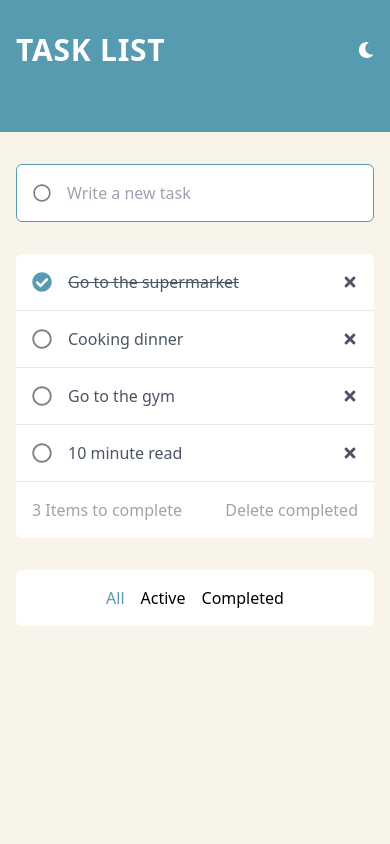
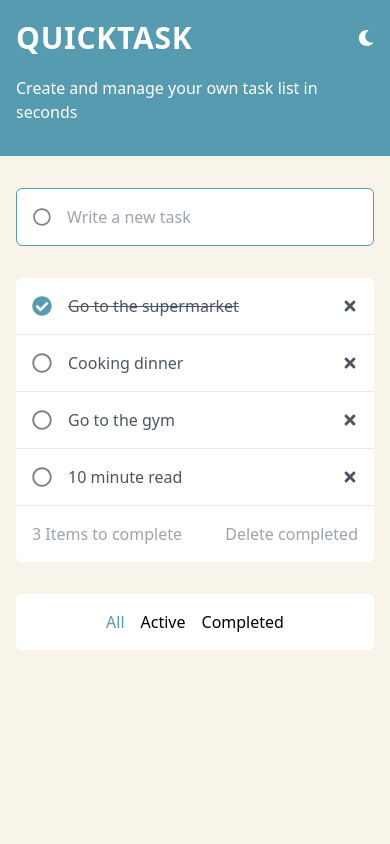
Before and after one commit to EvaGonz84/Task-list-React-and-Tailwindcss, a React (Vite) app: page / in a window 390 px wide. Shown: the top 844 px of the page. Built offline with nearby package versions, Linux system fonts and the light colour scheme.

Commit message:
review texts and styles

```diff
--- a/index.html
+++ b/index.html
@@ -4,7 +4,7 @@
     <meta charset="UTF-8" />
     <link rel="icon" type="image/svg+xml" href="/vite.svg" />
     <meta name="viewport" content="width=device-width, initial-scale=1.0" />
-    <title>TODO APP</title>
+    <title>QuickTask</title>
   </head>
   <body>
     <div id="root"></div>
--- a/src/App.jsx
+++ b/src/App.jsx
@@ -1,4 +1,4 @@
-import { useState } from "react";
+import { useEffect, useState } from "react";
 import Header from "./components/header/Header";
 import ComputedTask from "./components/task/ComputedTask";
 import CreateTask from "./components/task/CreateTask";
@@ -19,7 +19,7 @@ const App = () => {
   //method to create the task
   const createNewTask = (title) => {
     const newTask = {
-      id: task.length + 1,
+      id: Date.now(),
       title,
       completed: false,
     };
@@ -69,7 +69,7 @@ const App = () => {
         <Header />
       </div>
       <div className="min-h-screen bg-[#F8F4EA] transition-all duration-1000 dark:bg-gray-900 ">
-        <main className="container mx-auto px-4 pt-8 md:max-w-xl">
+        <main className="container mx-auto px-4 py-8 md:max-w-xl">
           <CreateTask newTask={createNewTask} />
           <ListTask
             list={filteredTasks()}
--- a/src/components/header/Header.jsx
+++ b/src/components/header/Header.jsx
@@ -21,9 +21,9 @@ const Header = () => {
   return (
     <>
       <header className="container mx-auto px-4 md:max-w-xl">
-        <div className="flex items-center justify-between py-8">
+        <div className="flex items-center justify-between py-5">
           <h1 className="text-3xl font-bold uppercase tracking-wide text-white">
-            task list
+            QuickTask
           </h1>
           <button onClick={() => setDarkMode(!darkMode)}>
             {darkMode ? (
@@ -33,6 +33,7 @@ const Header = () => {
             )}
           </button>
         </div>
+        <p className="text-white">Create and manage your own task list in seconds</p>
       </header>
     </>
   );
```
